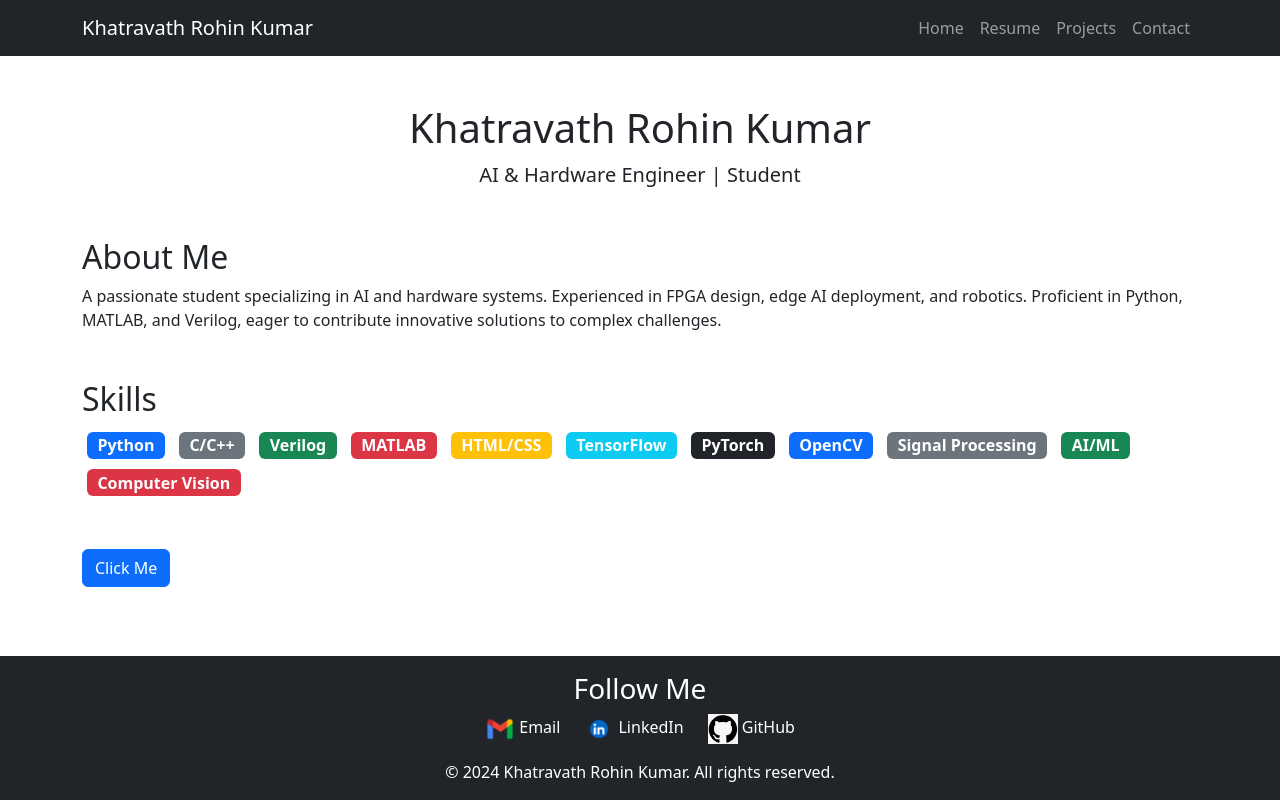
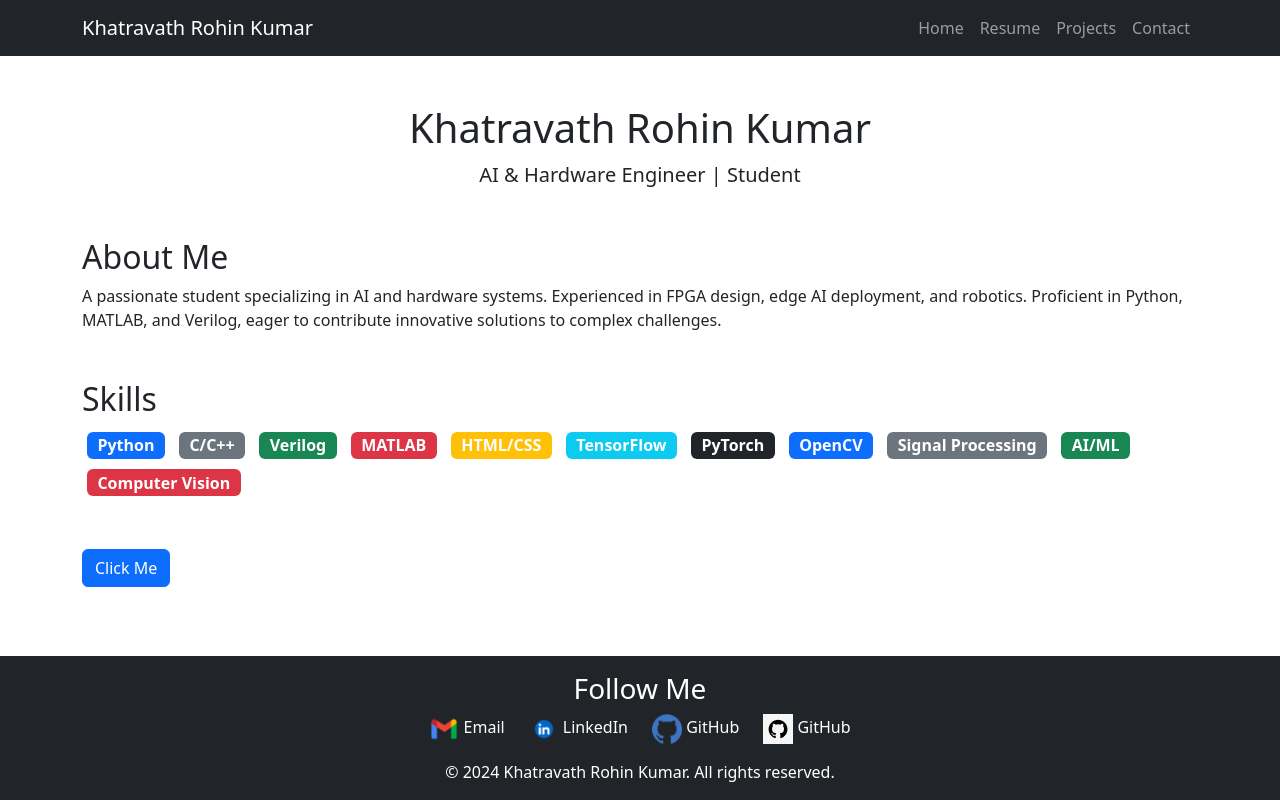
Before and after one commit to rohin-k18/K-Rohin-Kumar, a plain HTML site: page index.html in a window 1280 px wide. Drawn offline with nearby package versions, Linux system fonts and the light colour scheme.

Commit message:
develeop

```diff
--- a/index.html
+++ b/index.html
@@ -85,7 +85,12 @@
       <!-- GitHub -->
       <div>
         <a href="https://github.com/rohin-k18" class="text-white text-decoration-none">
-          <img src="images/github-logo.png" alt="GitHub Logo" style="width: 30px; height: 30px;"> GitHub
+          <img src="images/github.webp" alt="GitHub Logo" style="width: 30px; height: 30px;"> GitHub
+        </a>
+      </div>
+      <div>
+        <a href="https://github.com/rohin-k18" class="text-white text-decoration-none">
+          <img src="images/github icon.webp" alt="GitHub Logo" style="width: 30px; height: 30px;"> GitHub
         </a>
       </div>
     </div>
```
Also changed, not shown: images/github icon.webp (added), images/github.webp (added).
